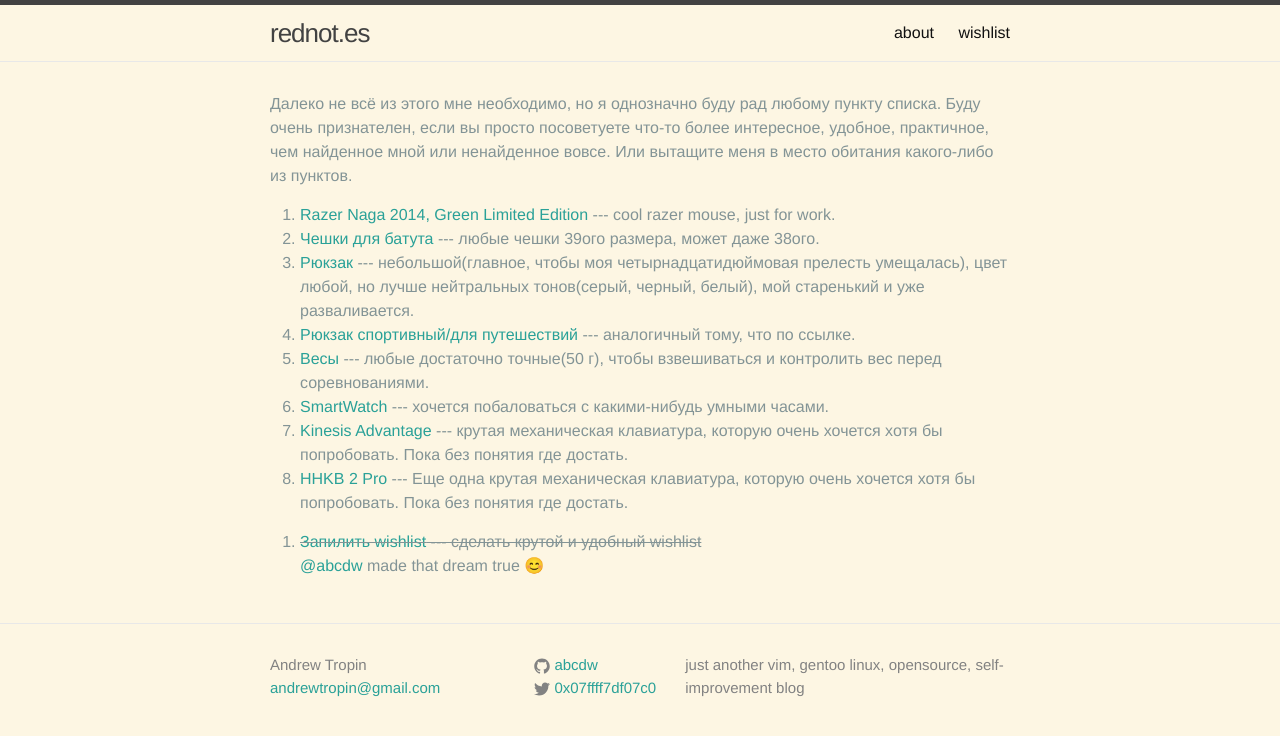
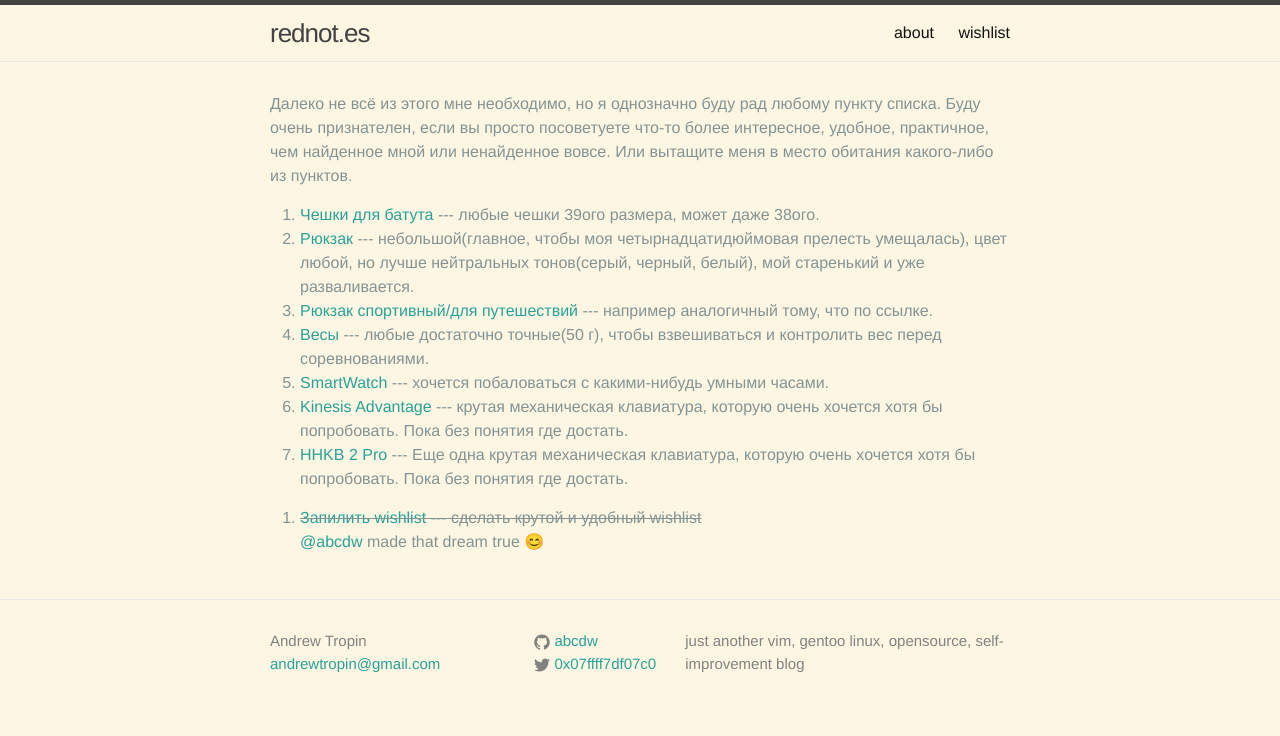
Before and after one commit to rednotes/rednotes.github.io, a Jekyll site: the page built from pages/wishlist.html, in a window 1280 px wide. Shown: the top 736 px of the page. Built offline with Jekyll 4.4.1, drawn with Linux system fonts in a browser that asks for light colours; emoji names are drawn with the system emoji font; Markdown is read by kramdown in place of the engine named in the settings; comment, search, counter and statistics services are not loaded.

Commit message:
Upadte wishlist

```diff
--- a/_data/wishlist.yml
+++ b/_data/wishlist.yml
@@ -1,11 +1,6 @@
 - name: Запилить wishlist
   description: сделать крутой и удобный wishlist
   performer: <a href="https://vk.com/abcdw">@abcdw</a>
-
-- name: Razer Naga 2014, Green Limited Edition
-  description: cool razer mouse, just for work.
-  url: http://www.razerzone.ru/product/mouses/razer-naga-2014-limited-green-edition
-  image: http://www.razerzone.ru/media/brands/2015-01-26/750x368_naga_greenru_2.jpg
 
 - name: Чешки для батута
   description: любые чешки 39ого размера, может даже 38ого.
@@ -20,7 +15,7 @@
   image: None
 
 - name: Рюкзак спортивный/для путешествий
-  description: аналогичный тому, что по ссылке.
+  description: например аналогичный тому, что по ссылке.
   url: http://www.youtube.com/watch?v=VPuouNDNP0c
 
 - name: Весы
```
